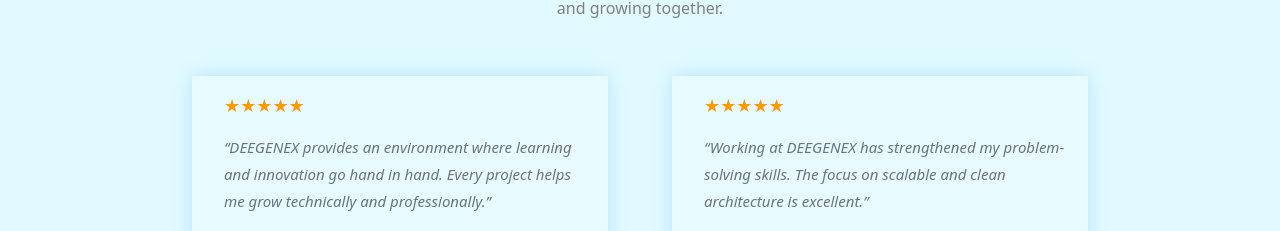
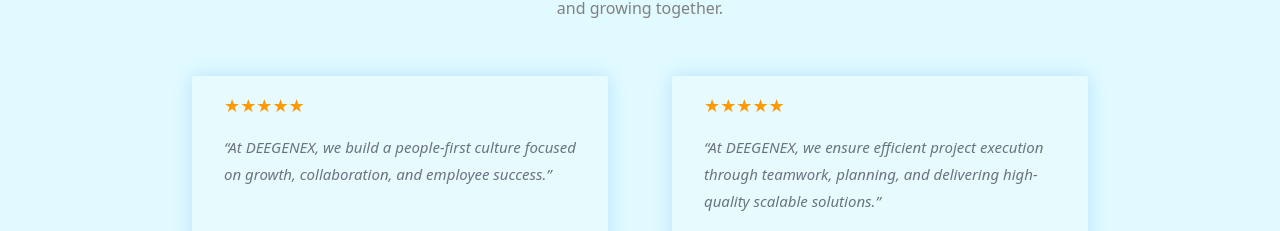
Before and after one commit to Deena2k03/Deegenex-Frontend, a Next.js app: page /about_us in a window 1280 px wide. Shown: the part 4710-4941 px from the top of the page. Built offline with nearby package versions, Linux system fonts and the light colour scheme.

Commit message:
Update layout.jsx

```diff
--- a/components/about_us/Section6/layout.jsx
+++ b/components/about_us/Section6/layout.jsx
@@ -10,37 +10,37 @@
     name: "Karthick N",
     role: "– HR Manager",
     image: "/karthi.png",
-    text: "“DEEGENEX provides an environment where learning and innovation go hand in hand. Every project helps me grow technically and professionally.”",
+    text: "“At DEEGENEX, we build a people-first culture focused on growth, collaboration, and employee success.”",
   },
   {
     name: "Shamina P",
     role: "– Project Manager",
     image: "/shamina.png",
-    text: "“Working at DEEGENEX has strengthened my problem-solving skills. The focus on scalable and clean architecture is excellent.”",
+    text: "“At DEEGENEX, we ensure efficient project execution through teamwork, planning, and delivering high-quality scalable solutions.”",
   },
   {
     name: "Siva Shanmugam J",
     role: "– Python Developer",
     image: "/jd.png",
-    text: "“Clear communication, strong teamwork, and transparency define the culture at DEEGENEX. It’s a great place to lead projects.”",
+    text: "“At DEEGENEX, we build scalable backend systems with clean code, collaboration, and continuous learning culture.”",
   },
   {
     name: "Harini R",
     role: "– UI/UX Designer",
     image: "/harini.png",
-    text: "“Performance and user experience are top priorities at DEEGENEX. I enjoy building modern, responsive interfaces here.”",
+    text: "“At DEEGENEX, we design intuitive user experiences focusing on usability, aesthetics, and modern responsive interfaces.”",
   },
   {
     name: "Aravind P",
     role: "– DevOps Engineer",
     image: "/aravindh.png",
-    text: "“Quality is never compromised. DEEGENEX believes in delivering reliable and well-tested solutions.”",
+    text: "“At DEEGENEX, we ensure automation, scalability, and reliable deployments with strong DevOps practices and collaboration.”",
   },
   {
     name: "Arun M",
     role: "– QA Engineer",
     image: "/arun.png",
-    text: "“The DevOps culture at DEEGENEX is strong. Automation, cloud scalability, and security are always a priority.”",
+    text: "“At DEEGENEX, we ensure product quality through testing, validation, and delivering reliable, bug-free software solutions.”",
   },
 ];
 
```
